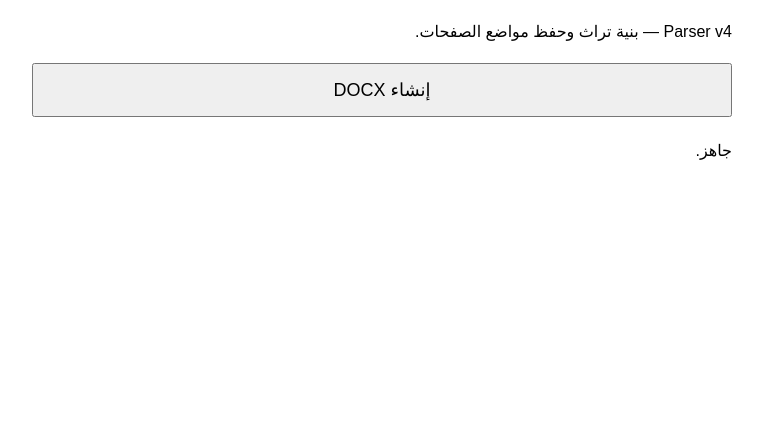
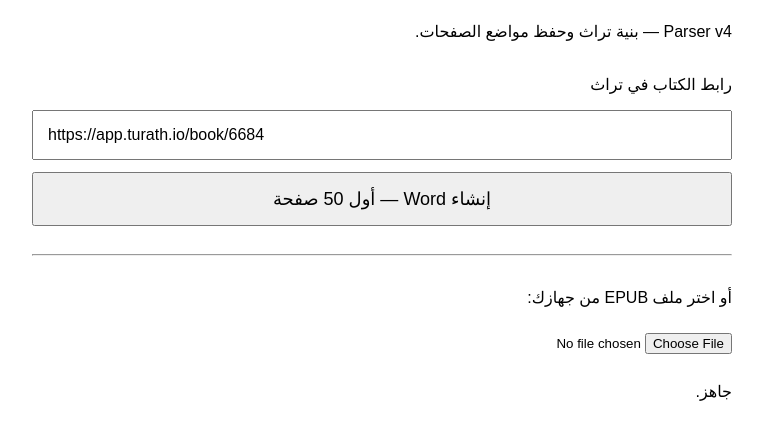
Before and after one commit to ALWAQAD-afk/turath2docx, a website: page public/index.html in a window 1280 px wide. Shown: the part 132-572 px from the top of the page, without its empty margins (258-1022 px from the left). Drawn offline with Linux system fonts and the light colour scheme.

Commit message:
Fix Turath URL input UI

```diff
--- a/public/index.html
+++ b/public/index.html
@@ -30,7 +30,35 @@ button {
 <h1>تراث ← Word</h1>
 <p>Parser v4 — بنية تراث وحفظ مواضع الصفحات.</p>
 
-<button id="make">إنشاء DOCX</button>
+
+<div style="margin:24px 0">
+  <label for="bookUrl" style="display:block;margin-bottom:10px">
+    رابط الكتاب في تراث
+  </label>
+
+  <input
+    id="bookUrl"
+    type="url"
+    value="https://app.turath.io/book/6684"
+    placeholder="https://app.turath.io/book/6684"
+    dir="ltr"
+    style="box-sizing:border-box;width:100%;padding:14px;font-size:16px;margin-bottom:12px"
+  >
+
+  <button id="make">إنشاء Word — أول 50 صفحة</button>
+</div>
+
+<hr style="margin:28px 0">
+
+<div>
+  <p>أو اختر ملف EPUB من جهازك:</p>
+  <input
+    id="epubInput"
+    type="file"
+    accept=".epub,application/epub+zip"
+  >
+</div>
+
 <div id="status">جاهز.</div>
 
 <script src="https://unpkg.com/docx@9.5.1/dist/index.umd.cjs"></script>
```
